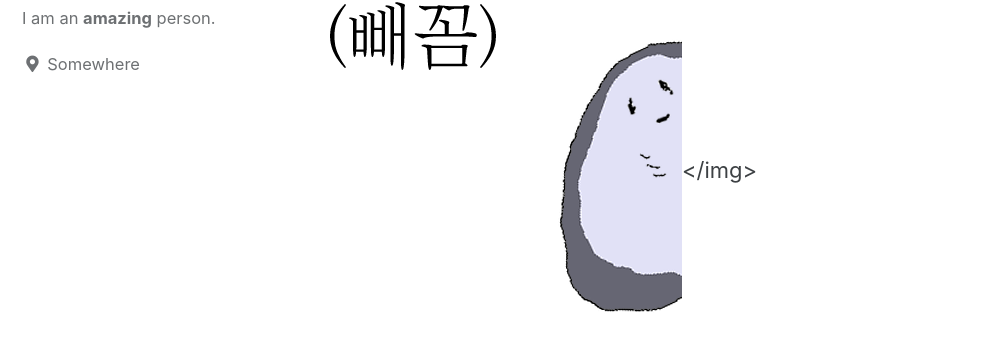
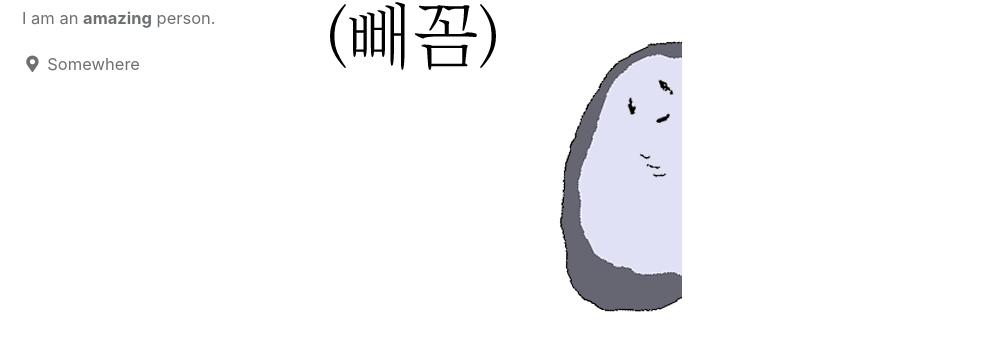
Before and after one commit to ppumang/ppumang.github.io, a Jekyll site: the page built from _posts/2022-10-04-markdown.md, in a window 1280 px wide and 900 px high, scrolled down 3607 px. Shown: the part 103-454 px from the top of the window, without its empty margins (0-998 px from the left). Built offline with Jekyll 4.4.1, drawn with Linux system fonts in a browser that asks for light colours; cached includes are drawn as plain includes.

Commit message:
minimal mistakes

```diff
--- a/_posts/2022-10-04-markdown.md
+++ b/_posts/2022-10-04-markdown.md
@@ -112,4 +112,4 @@ __double underscores__
 
 ![Alt text](/assets/images/asdf.png)
 
-<img src="../assets/images/asdf.png" height="300px" title="px(픽셀) 크기 설정" alt="gaori"></img><br/>
+<img src="../assets/images/asdf.png" height="300px" title="px(픽셀) 크기 설정" alt="gaori"/><br/>
```
